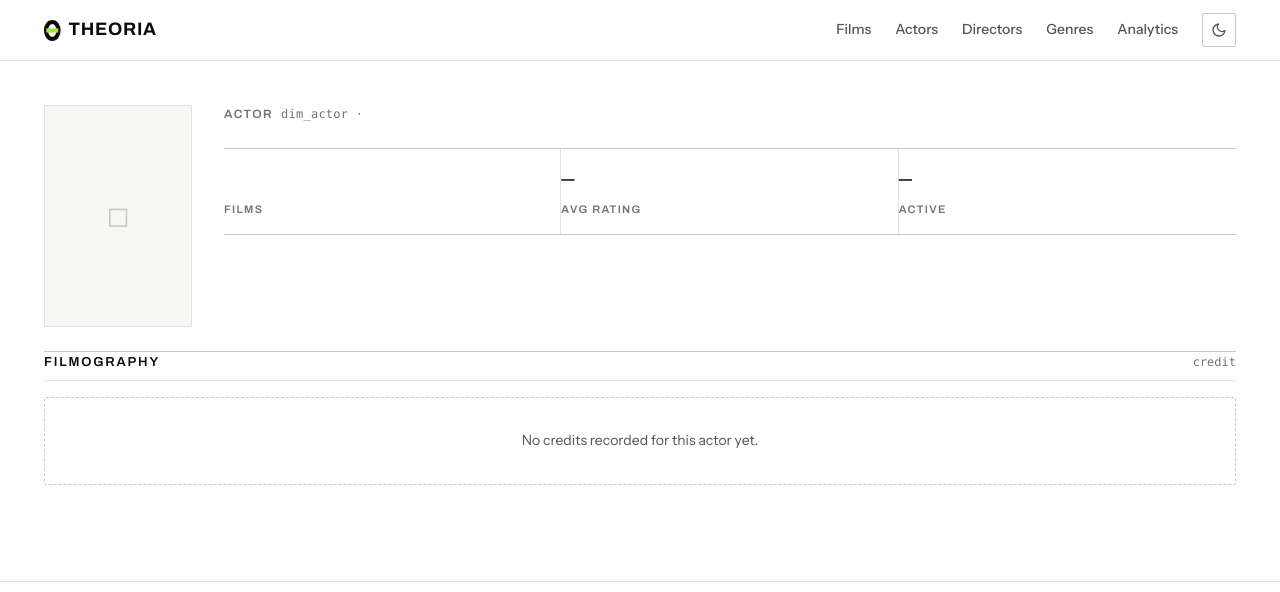
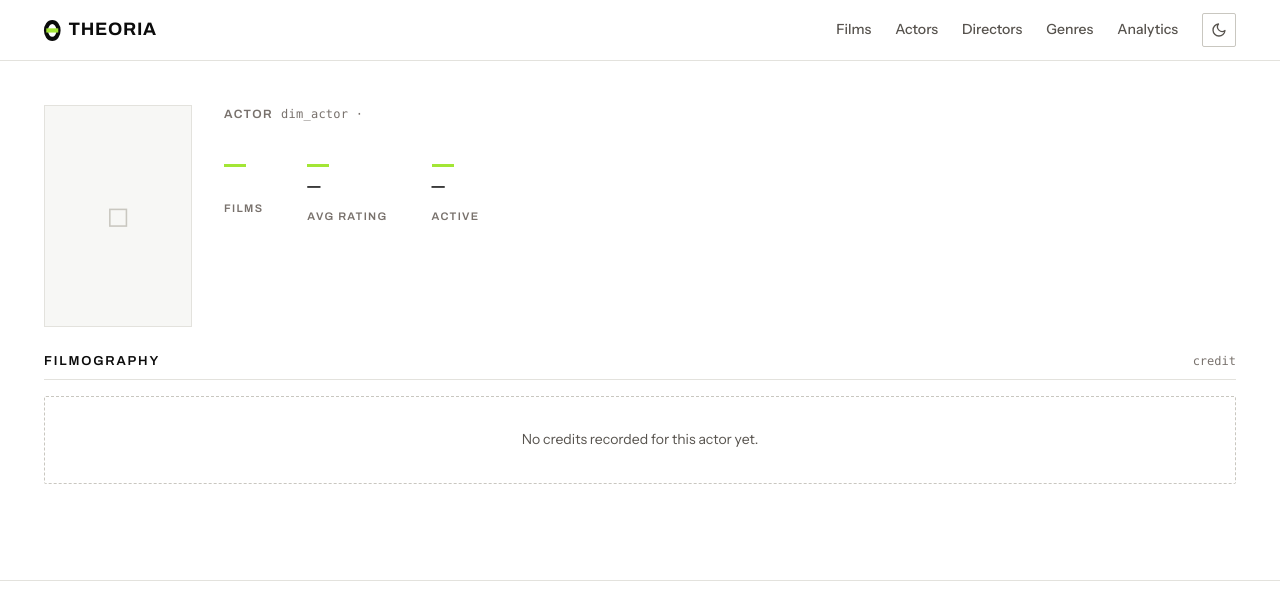
Before and after one commit to suhaylshokirov/theoria, a Django app: template django_app/movies/templates/movies/actor_detail.html in a window 1280 px wide. Shown: the top 592 px of the page. Run offline with Django 5.2, Linux system fonts and the light colour scheme; the template is opened without the code that fills it, so the values that code supplies are empty; parts of the project's set-up code (start-up, migrations or seed data) failed here and were passed over; some web fonts are replaced.

Commit message:
Restyle person-page stat row: drop ruled dividers, add lime measure ticks
The Films/Avg rating/Active stats on actor and director pages were boxed
in by border-right hairlines and top/bottom rules, making a plain stat
row read as a table. Removed all of that and switched .stats to a
tight flex cluster; each figure now carries a small lime tick, the same
"this one is measured" mark already used on the active nav link and
meter fills, instead of a divider.

Co-Authored-By: Claude Sonnet 5 <noreply@anthropic.com>

```diff
--- a/django_app/static/css/theoria.css
+++ b/django_app/static/css/theoria.css
@@ -561,21 +561,19 @@ main.container {
    Ruled cells rather than boxed tiles — a catalog record, not a dashboard. */
 
 .stats {
-  display: grid;
-  grid-template-columns: repeat(auto-fit, minmax(150px, 1fr));
-  border-top: 1px solid var(--rule-strong);
-  border-bottom: 1px solid var(--rule-strong);
+  display: flex;
+  flex-wrap: wrap;
+  gap: var(--space-8);
 }
 
 .stat {
-  padding: var(--space-5) var(--space-5) var(--space-5) 0;
-  border-right: var(--hairline);
+  padding: var(--space-5) 0 0;
 }
 
-.stat:last-child { border-right: none; }
-
 .stat .stat-value {
+  position: relative;
   display: block;
+  padding-top: var(--space-3);
   font-family: var(--font-mono);
   font-weight: 500;
   font-size: var(--text-lg);
@@ -583,6 +581,18 @@ main.container {
   min-height: 1.3em; /* an em-dash placeholder occupies the same height */
   font-variant-numeric: tabular-nums;
   color: var(--ink);
+}
+
+/* The tick above each figure is the same "this one is measured" mark as the
+   active nav rule and the meter fills — a caliper mark, not a divider. */
+.stat .stat-value::before {
+  content: "";
+  position: absolute;
+  top: 0;
+  left: 0;
+  width: 22px;
+  height: 3px;
+  background: var(--lime);
 }
 
 .stat .stat-label {
@@ -1103,7 +1113,6 @@ button:hover,
   grid-template-columns: 148px 1fr;
   gap: var(--space-7);
   align-items: start;
-  border-bottom: 1px solid var(--rule-strong);
   padding-bottom: var(--space-6);
 }
 
@@ -1158,7 +1167,7 @@ button:hover,
   .nav { gap: var(--space-4); }
   .nav-links { gap: var(--space-4); width: 100%; margin-left: 0; }
   .sheet-title { font-size: var(--text-xl); }
-  .stat { padding-right: var(--space-4); }
+  .stats { gap: var(--space-6); }
 }
 
 /* --- Quality floor ---------------------------------------------------------- */
```
